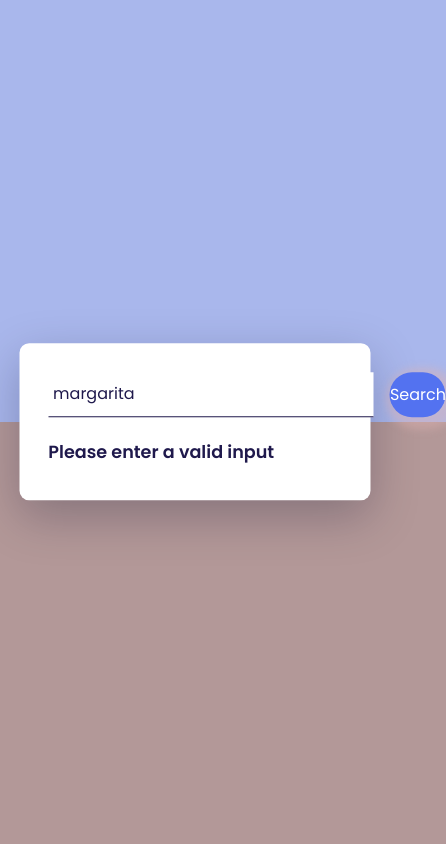
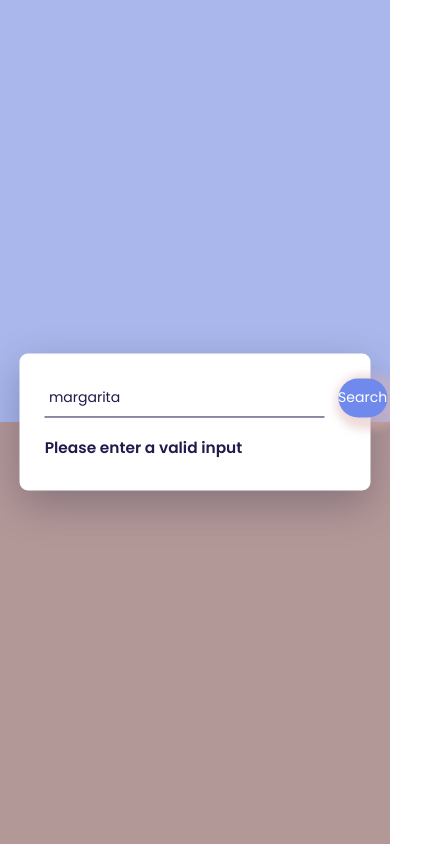
Before and after one commit to geoffreykithuku/intoxica, a plain HTML site: page index.html in a window 390 px wide. Shown: the whole page, 446 px wide, since content can reach past the window. Drawn offline with Linux system fonts and the light colour scheme; no server answers.

Commit message:
added some responsiveness

```diff
--- a/style.css
+++ b/style.css
@@ -46,7 +46,7 @@
  .search-container .button {
     font-size: 1em;
     border-radius: 2em;
-    background-color: #5372f0;
+    background-color: #7089ed;
     border: none;
     color: #ffffff;
 
@@ -107,3 +107,12 @@
    font-weight: 400;
    font-size: 0.95em;
 }
+
+
+
+@media screen and (max-width: 600px) {
+   .container{
+      font-size: 14px;
+   }
+
+}
```
